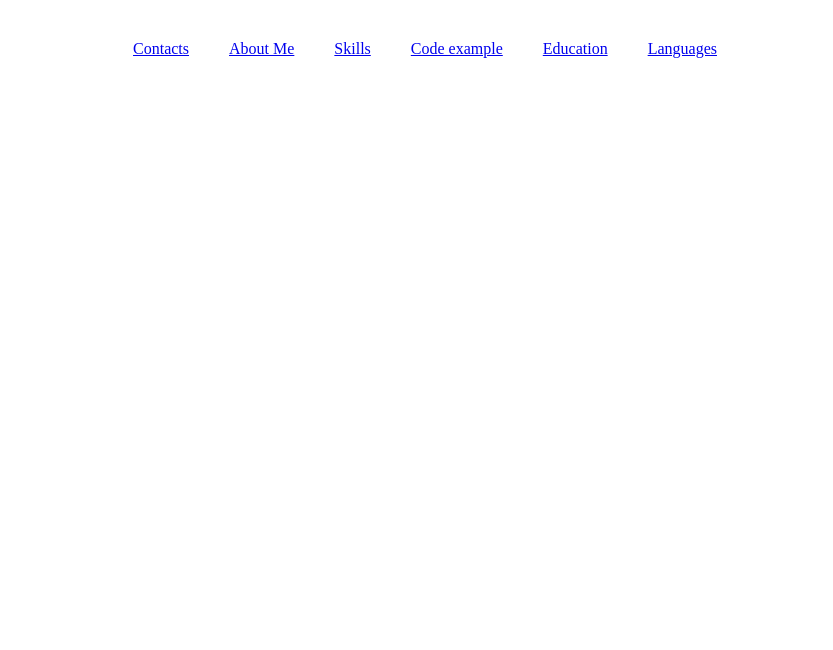
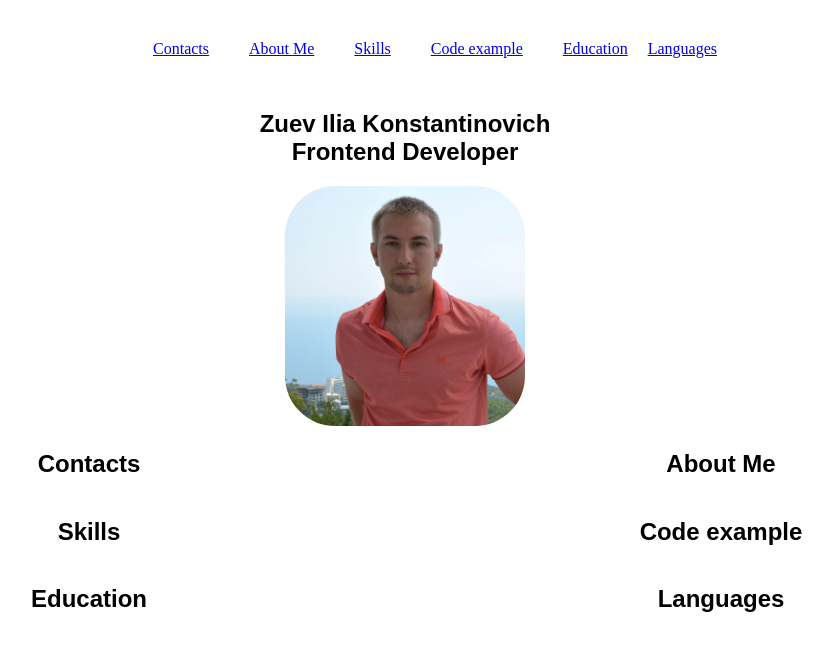
Before and after one commit to Gerrik994/rsschool-cv, a plain HTML site: page index.html in a window 1280 px wide. Shown: the whole page, without its empty margins (235-1068 px from the left). Drawn offline with Linux system fonts and the light colour scheme.

Commit message:
feat: add img folder and profile photo,add some css properties to header and main section

```diff
--- a/css/style.css
+++ b/css/style.css
@@ -30,11 +30,9 @@
   padding: 0 20px;
   line-height: 50px;
 }
-
 html {
   scroll-behavior: smooth;
 }
-
 .section-item a {
   color: #829985;
   text-decoration: none;
@@ -43,3 +41,33 @@
 .section-item a:hover {
   color: #4d2323;
 }
+.main-container {
+  display: flex;
+  flex-wrap: wrap;
+}
+.section {
+  width: 50%;
+  text-align: center;
+}
+@media (max-width: 768px) {
+  .section {
+    width: 100%;
+  }
+  .nav {
+    display: none;
+  }
+}
+.img {
+  border-radius: 50px;
+  max-width: 240px;
+  min-height: 240px;
+}
+
+.main-section {
+  width: 100%;
+  justify-content: space-around;
+  vertical-align: middle;
+  text-align: center;
+  vertical-align: middle;
+
+}
--- a/index.html
+++ b/index.html
@@ -18,13 +18,36 @@
           <li class="nav-link"><a href="skills">Skills</a></li>
           <li class="nav-link"><a href="code_example">Code example</a></li>
           <li class="nav-link"><a href="education">Education</a></li>
-          <li class="nav-link"><a href="languages">Languages</a></li>
+          <li><a href="languages">Languages</a></li>
         </ul>
       </nav>
     </div>
   </header>
   <main class="main">
-    <div class="container"></div>
+    <div class="container main-container">
+      <section class="section main-section" id="profile">
+        <h1 class="section-title main-section-title">Zuev Ilia Konstantinovich<br>Frontend Developer</h1>
+        <img class="img" src="assets/img/profile_photo.jpg" alt="My profile photo">
+      </section>
+      <section class="section" id="contacts">
+        <h2 class="section-title">Contacts</h2>
+      </section>
+      <section class="section" id="about Me">
+        <h2 class="section-title">About Me</h2>
+      </section>
+      <section class="section" id="skills">
+        <h2 class="section-title">Skills</h2>
+      </section>
+      <section class="section" id="code example">
+        <h2 class="section-title">Code example</h2>
+      </section>
+      <section class="section" id="education">
+        <h2 class="section-title">Education</h2>
+      </section>
+      <section class="section" id="languages">
+        <h2 class="section-title">Languages</h2>
+      </section>
+    </div>
   </main>
   <footer class="footer">
     <div class="container"></div>
```
Also changed, not shown: assets/img/profile_photo.jpg (added), 1 other file.
